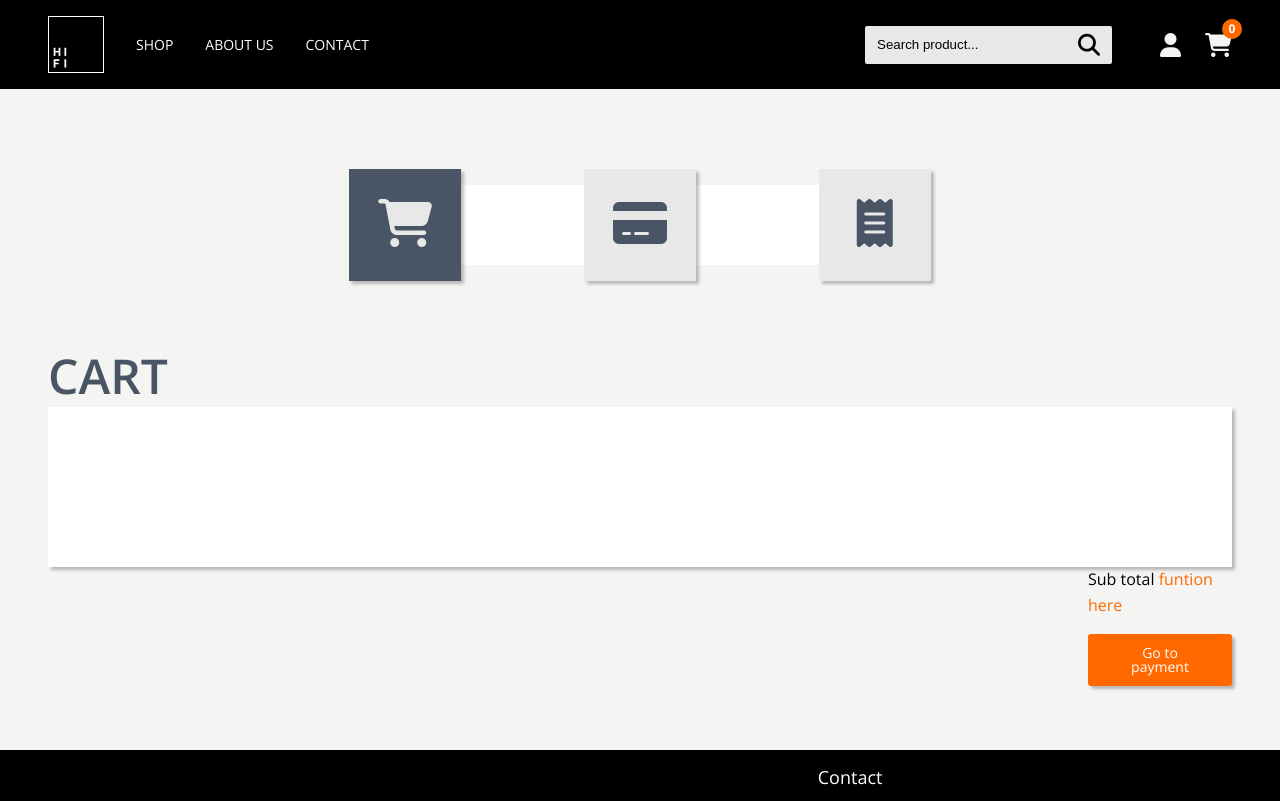
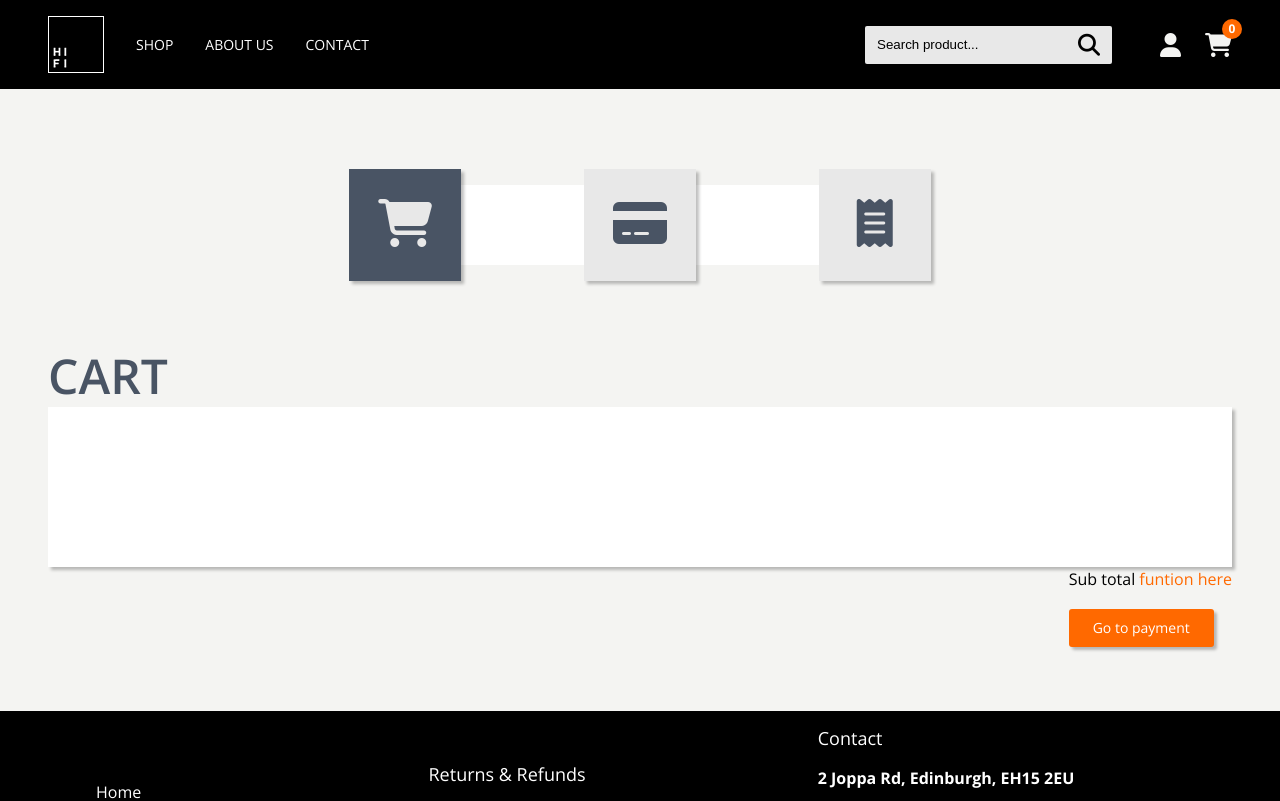
Before and after one commit to rts-cmk-wu08/the-big-bad-wolf, a React (Create React App) app: page /cart in a window 1280 px wide. Shown: the top 801 px of the page. Built offline with nearby package versions, Linux system fonts and the light colour scheme.

Commit message:
cart page fikset

```diff
--- a/src/pages/Cart.js
+++ b/src/pages/Cart.js
@@ -8,8 +8,8 @@ const Cart = () => {
         <>
         <section className="cart__icons">
             <div className="cart icon shadow"><i className="fa-solid fa-cart-shopping cart-widget__icon"></i></div>
-            <div className="card icon shadow"><i class="fa-solid fa-credit-card"></i></div>
-            <div className="bill icon shadow"><i class="fa-solid fa-receipt"></i></div>
+            <div className="card icon shadow"><i className="fa-solid fa-credit-card"></i></div>
+            <div className="bill icon shadow"><i className="fa-solid fa-receipt"></i></div>
             <div className="grey--line"></div>
         </section>
         <h1 className="page-header__title">Cart</h1>
@@ -17,10 +17,12 @@ const Cart = () => {
         <section className="cart__items">
             <article className="cart__item shadow"></article>
 
-            <div className="cart__items--btn">
-                <p>Sub total <span className="orange">funtion here</span></p>
-                <button className="btn shadow">Go to payment</button>
-            </div>
+            <article className="cart__wrapper">
+                <div className="cart__items--btn">
+                    <p>Sub total <span className="orange">funtion here</span></p>
+                    <button className="btn shadow">Go to payment</button>
+                </div>
+            </article>
         </section>
         </>
 
--- a/src/pages/cart.scss
+++ b/src/pages/cart.scss
@@ -6,8 +6,9 @@
     padding: 5rem 15rem 0 15rem;
 
 }
-.cart__items--btn {
-   padding-left: 65rem;
+.cart__wrapper {
+    display: flex;
+    justify-content: end;
 }
 .icon {
     height: 7rem;
```
